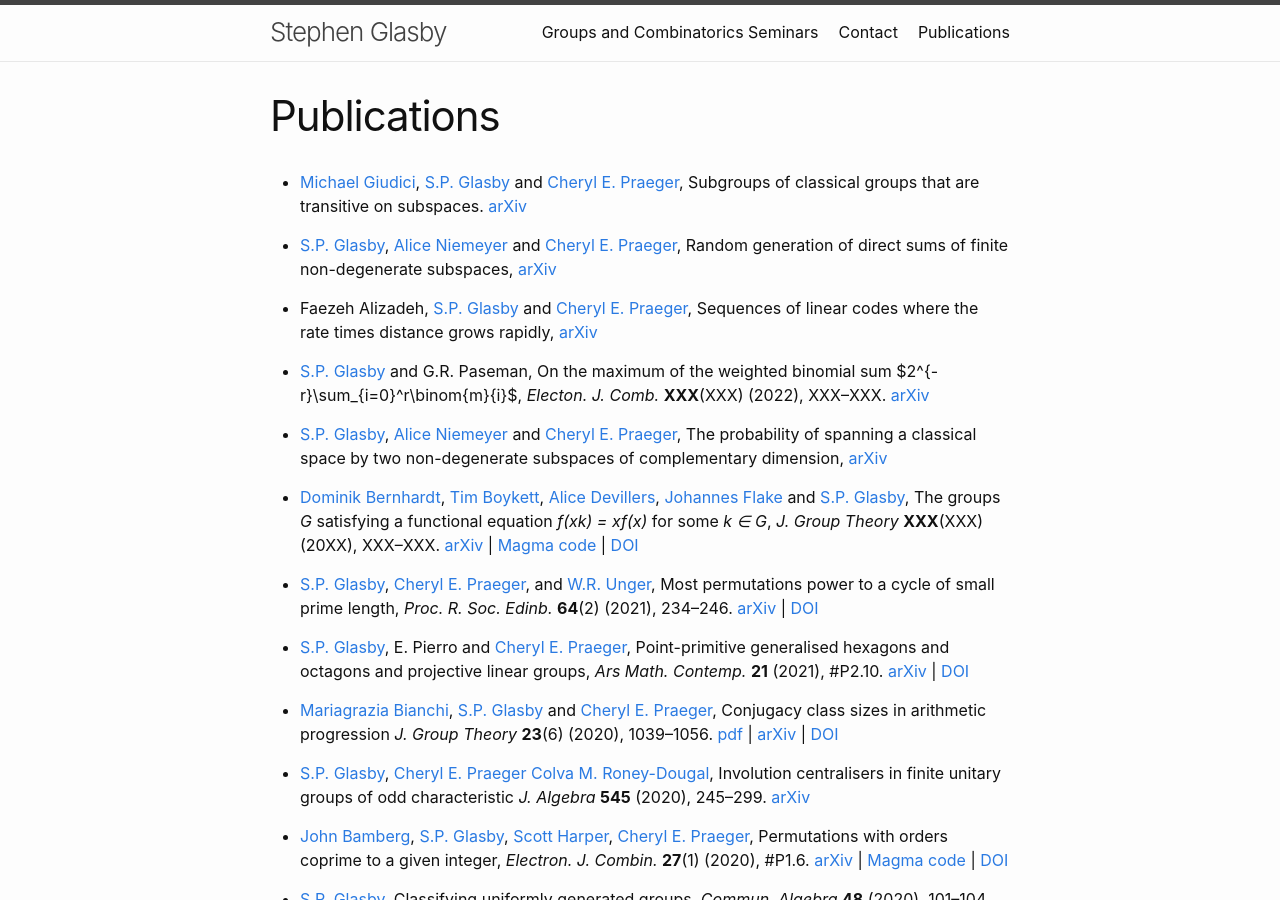
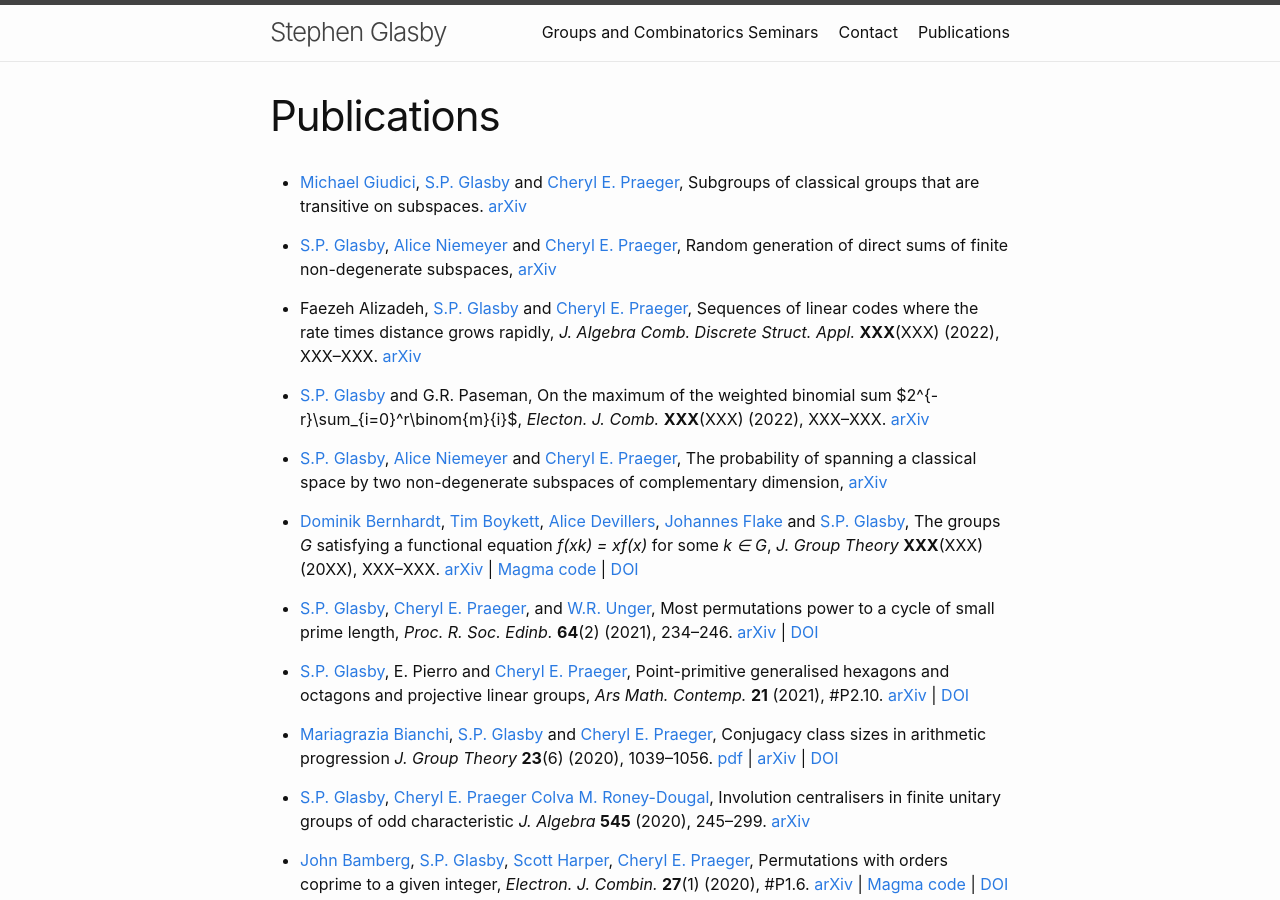
Before and after one commit to StephenGlasby/StephenGlasby.github.io, a Jekyll site: the page built from publications.md, in a window 1280 px wide and 900 px high. Built offline with Jekyll 4.4.1, drawn with Linux system fonts in a browser that asks for light colours.

Commit message:
Faezeh paper

```diff
--- a/publications.md
+++ b/publications.md
@@ -20,7 +20,7 @@ Random generation of direct sums of finite non-degenerate subspaces,
 [S.P. Glasby](https://staffhome.ecm.uwa.edu.au/~00059629/) and
 [Cheryl E. Praeger](https://www.uwa.edu.au/people/cheryl.praeger),
 Sequences of linear codes where the rate times distance grows rapidly,
-[arXiv](https://arxiv.org/abs/2110.01277)
+*J. Algebra Comb. Discrete Struct. Appl.*  **XXX**(XXX) (2022), XXX--XXX. [arXiv](https://arxiv.org/abs/2110.01277)
 
 - [S.P. Glasby](https://staffhome.ecm.uwa.edu.au/~00059629/) and
 G.R. Paseman,
```
